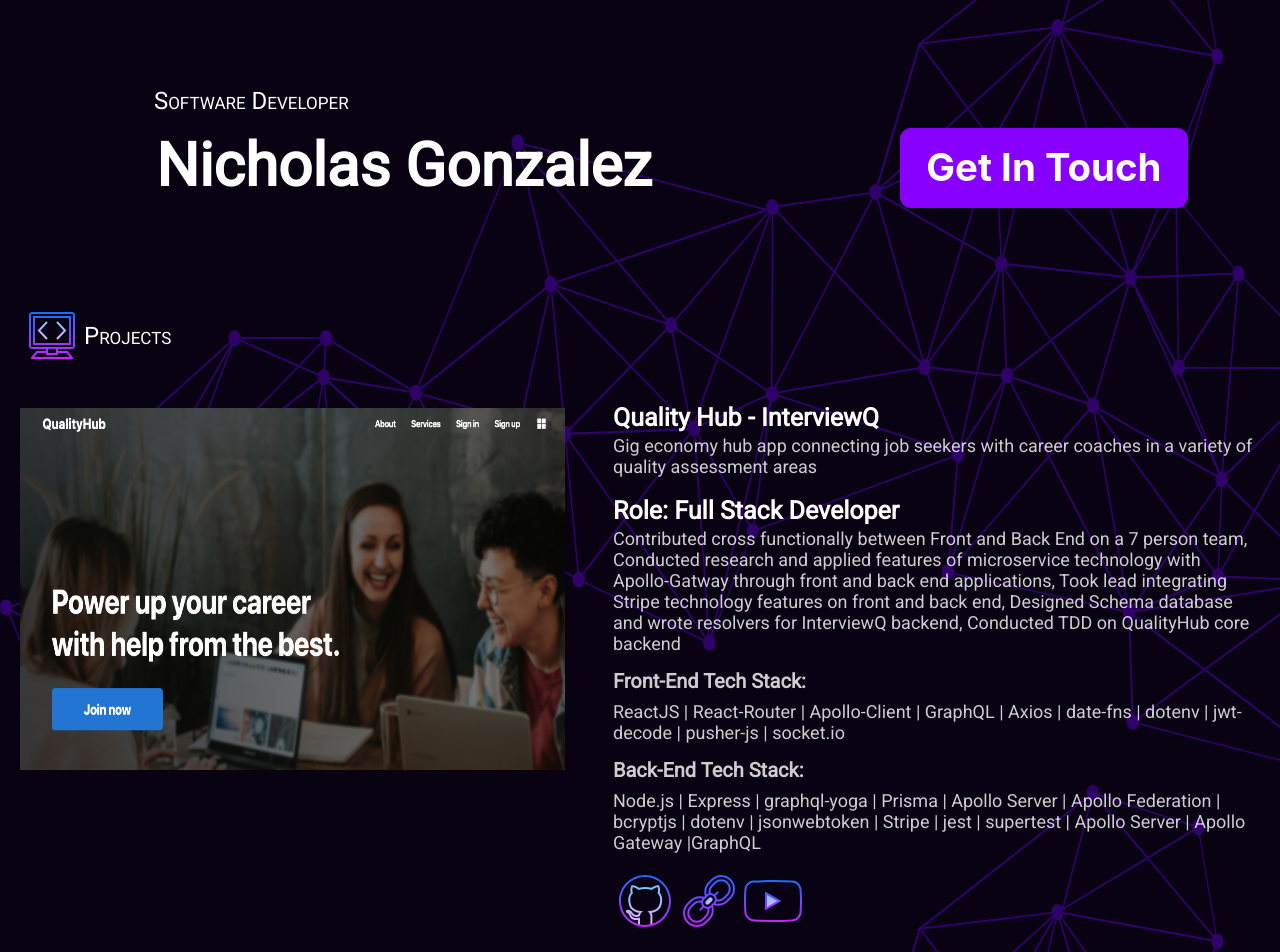
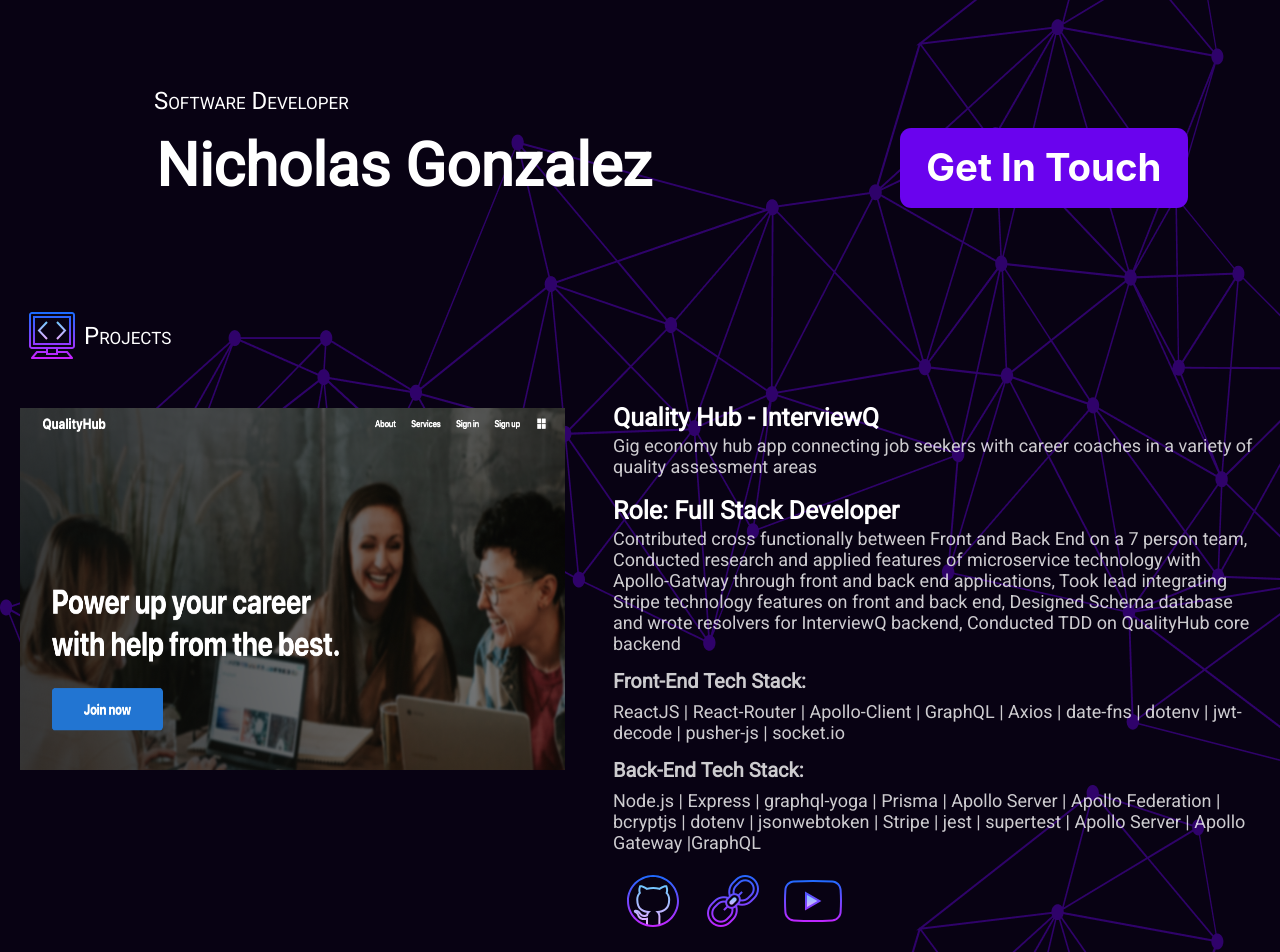
Before and after one commit to NickGonzalez04/Nick_portfolio, a React (Create React App) app in the folder portfolio/: page / in a window 1280 px wide. Shown: the part 100-1052 px from the top of the page. Built offline with nearby package versions, Linux system fonts and the light colour scheme.

Commit message:
NICK_added_hover_effect_to_icons

```diff
--- a/portfolio/src/style_files/02_header.scss
+++ b/portfolio/src/style_files/02_header.scss
@@ -51,7 +51,7 @@
         align-items: center;
         width: 38%;
     .contact-btn{
-        background-color:  #8800FF ;
+        background-color:  #6A03EE;
         border: none;
         border-radius: .7rem;
         width: 18rem;
--- a/portfolio/src/style_files/07_project_cards.scss
+++ b/portfolio/src/style_files/07_project_cards.scss
@@ -12,6 +12,9 @@
         img {
             width: 100%;
             height: 362px;
+            &:hover{
+                border: 4px solid #6A03EE;
+            }
         }
 
     }
@@ -47,8 +50,13 @@
             color: rgba(255, 255, 255, 0.8);
         }
         a{
-           svg{
-               margin: 1rem 0rem 0rem 0rem ;
+           svg, img{
+               margin: 1rem .5rem 0rem .5rem ;
+               &:hover{
+                   cursor: pointer;
+                   border: 2px solid white;
+                   border-radius: 10px;
+               }
            }
         }
     }
```
